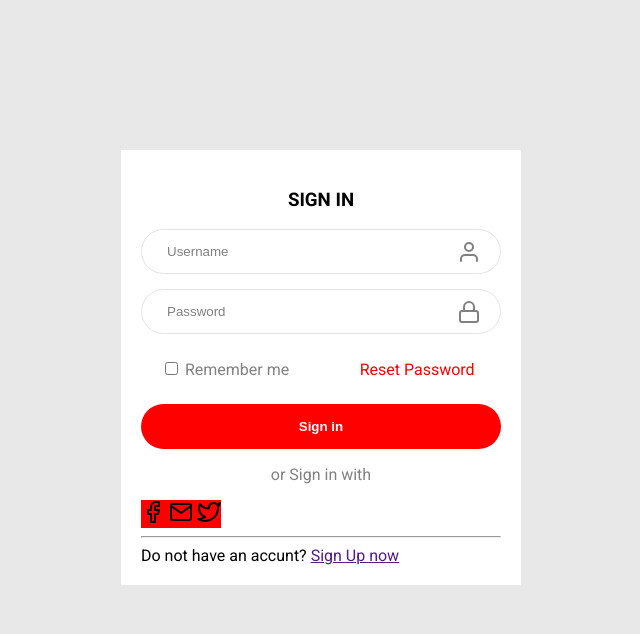
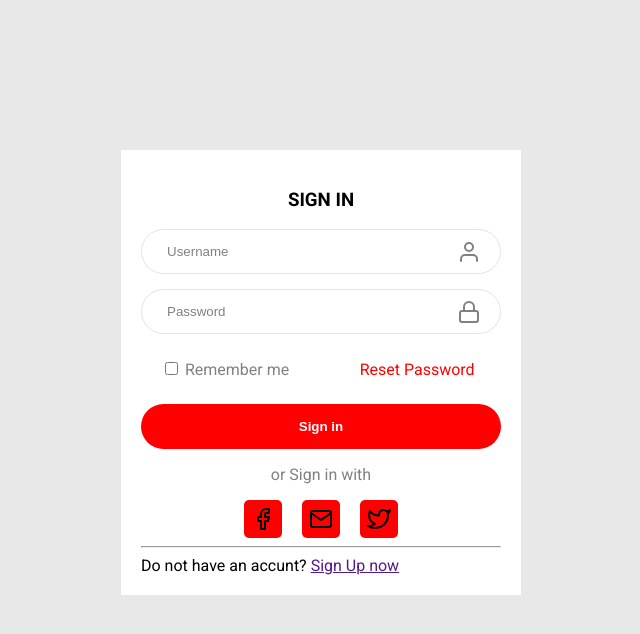
Before and after one commit to saraivas/saraivas.github.io, a plain HTML site: page assets/paginas/Sign-In-main/formulario/index.html in a window 1280 px wide. Shown: the whole page, without its empty margins (319-959 px from the left). Drawn offline with nearby package versions, Linux system fonts and the light colour scheme.

Commit message:
ajuste nos icones do social-media

```diff
--- a/assets/paginas/Sign-In-main/formulario/style.css
+++ b/assets/paginas/Sign-In-main/formulario/style.css
@@ -86,8 +86,18 @@ form .social-media-container {
     width: fit-content;
 }
 
-form .social-media-container,
-.icon-container {
+form .icon-container {
     background: red;
-    display: inline-block;
+    padding: 7px;
+    margin: 0 10px;
+    border-radius: 5px;
+    display: flex;
+    align-items: center;
+    justify-content: center;
 }
+form .social-media-container{
+    display: flex;
+    justify-content: center;
+    align-items: center;
+
+}
```
